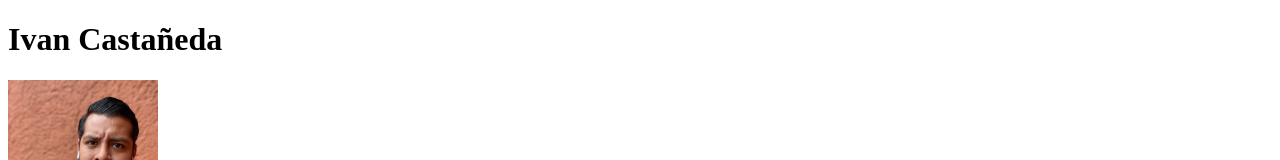
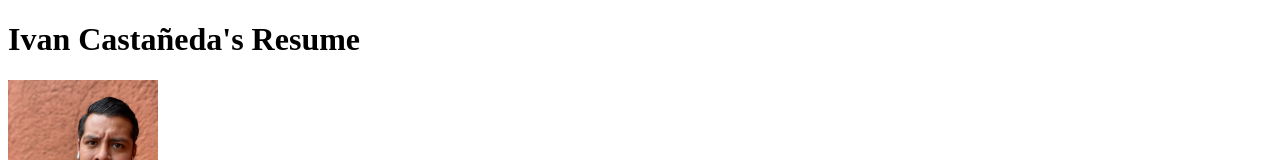
Before and after one commit to Ivcastaneda92/my-resume, a plain HTML site: page index.html in a window 1280 px wide. Shown: the top 160 px of the page. Drawn offline with Linux system fonts and the light colour scheme.

Commit message:
Add files via upload

```diff
--- a/index.html
+++ b/index.html
@@ -6,7 +6,7 @@
     <title>My Resume</title>
 </head>
 <body>
-    <h1>Ivan Castañeda</h1>
+    <h1>Ivan Castañeda's Resume</h1>
     <img src="./assets/Me.jpeg" height="200" alt="Profile Picture"/>
     <h2>Summary</h2>
     <p>I am currently a cost accounting analyst at IBM,
```
